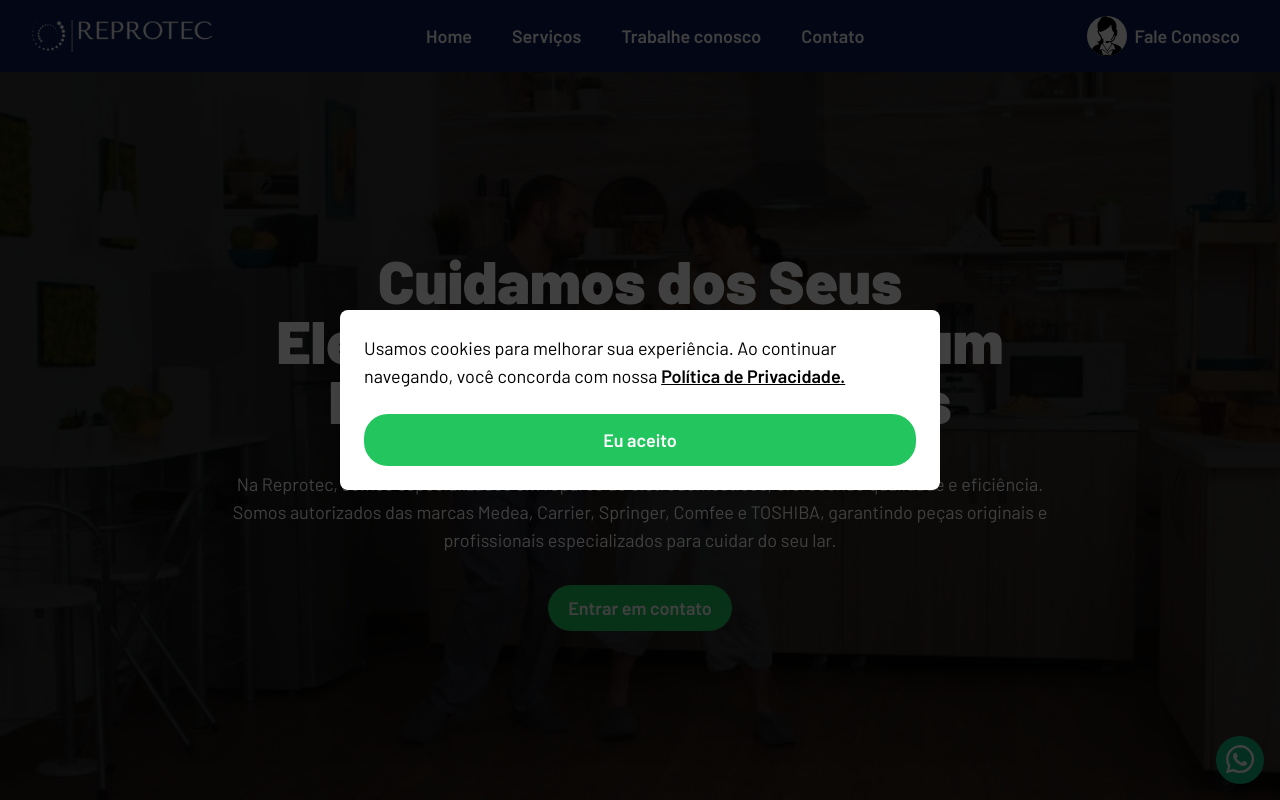
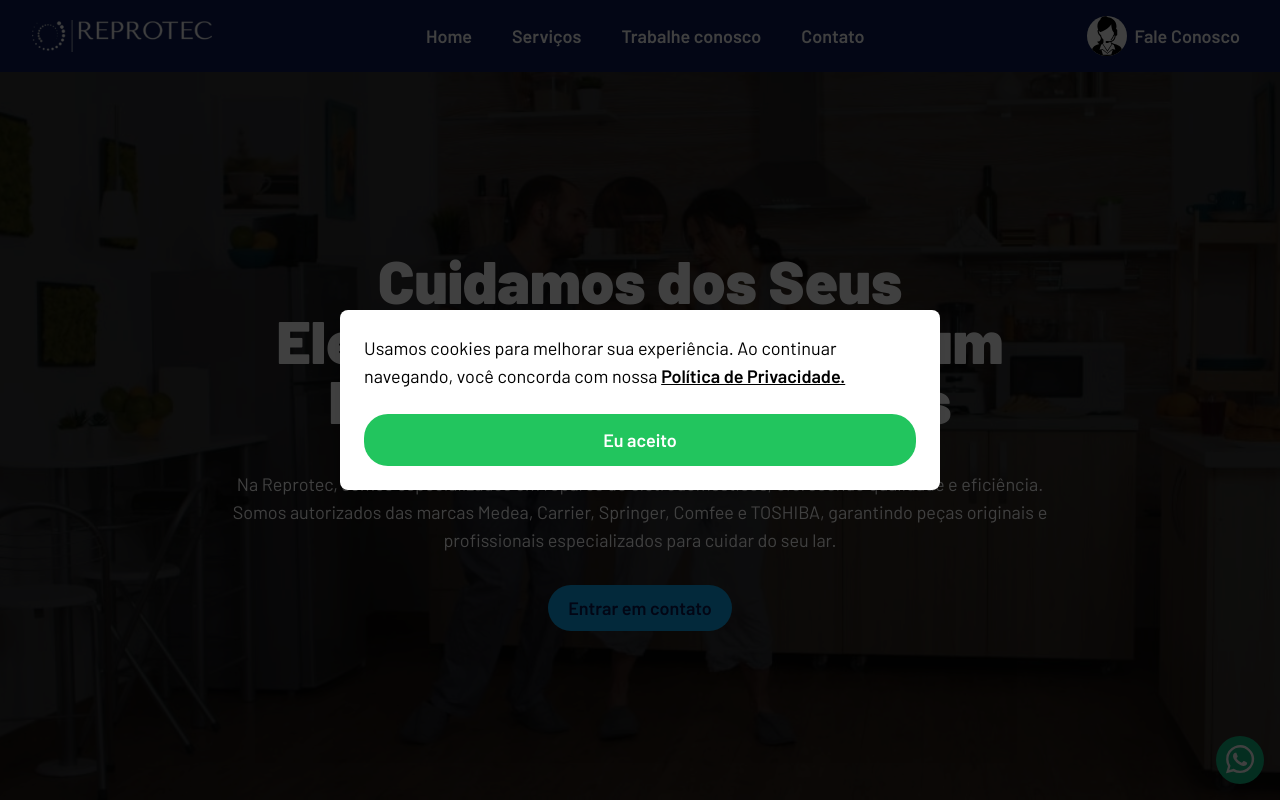
Before and after one commit to Sev7tech/reprotec, a Next.js app: page / in a window 1280 px wide. Shown: the top 800 px of the page. Built offline with nearby package versions, Linux system fonts and the light colour scheme.

Commit message:
style: update color for accesiblity

```diff
--- a/src/components/Buttons/CTA.tsx
+++ b/src/components/Buttons/CTA.tsx
@@ -5,7 +5,7 @@ export const CTA = () => {
     <Link
       href="/contato"
       title="Entre em contato e fale com um de nossos especialista"
-      className="buttonBase bg-green-500 duration-300 hover:bg-green-600"
+      className="buttonBase bg-sky-500 text-midnightBlue hover:bg-sky-600 hover:text-white"
     >
       Entrar em contato
     </Link>
--- a/src/components/Typography/BlueTitle.tsx
+++ b/src/components/Typography/BlueTitle.tsx
@@ -2,8 +2,9 @@ import { ITypographyBase } from '.'
 
 export const BlueTitle = ({ children }: ITypographyBase) => {
   return (
-    <h2 className="flex items-center text-xl font-semibold text-cyan-600">
-      <div className="mr-2 w-6 border-b-2 border-cyan-600"></div> {children}
+    <h2 className="flex items-center text-xl font-bold text-primaryBlue/80">
+      <div className="mr-2 w-6 border-b-2 border-primaryBlue/80"></div>{' '}
+      {children}
     </h2>
   )
 }
```
